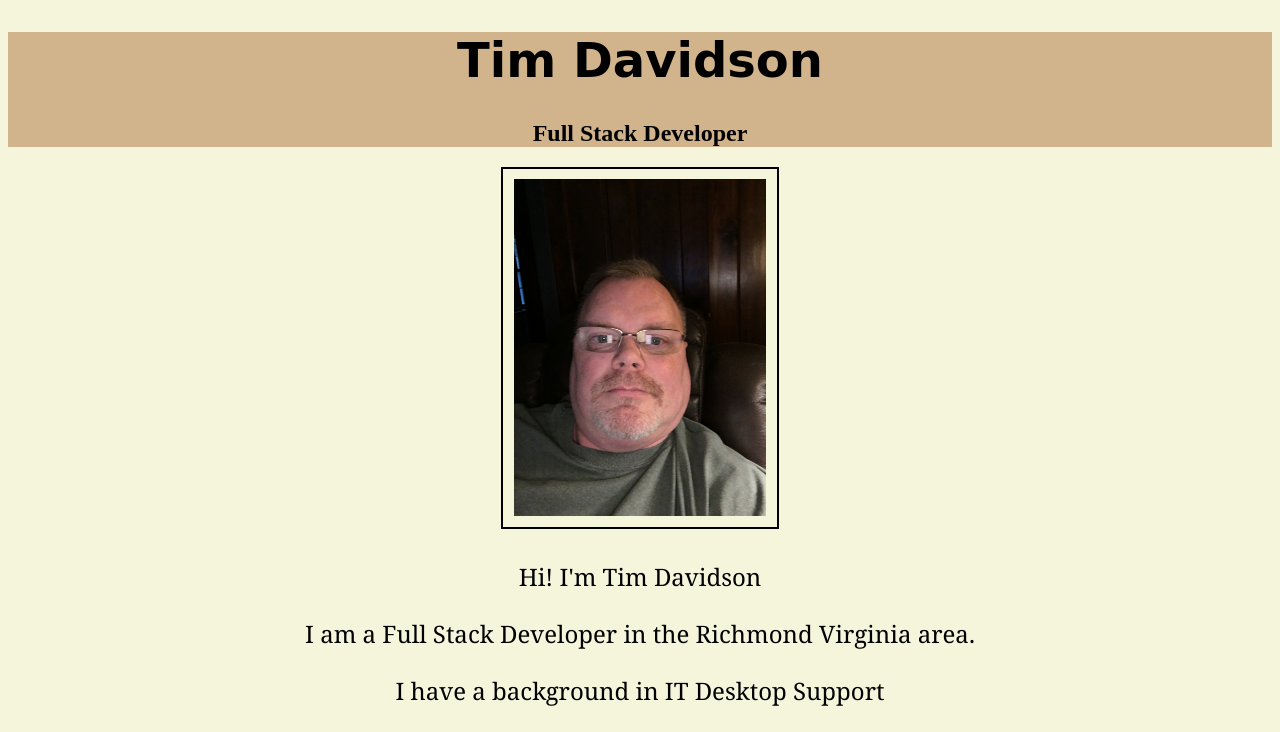
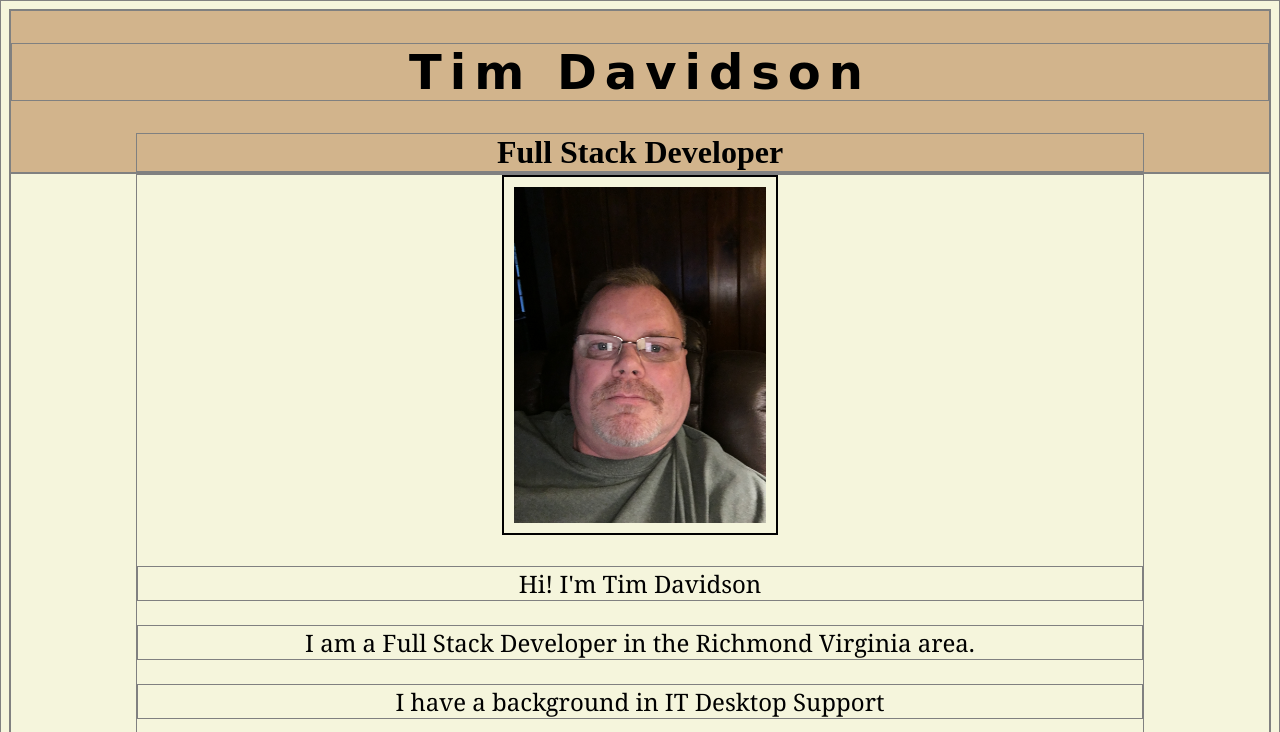
Before and after one commit to timdavidson2/portfolio, a plain HTML site: page index.html in a window 1280 px wide. Shown: the top 732 px of the page. Drawn offline with Linux system fonts and the light colour scheme.

Commit message:
set margins

```diff
--- a/style.css
+++ b/style.css
@@ -1,3 +1,6 @@
+*{
+    border: 1px solid grey;
+}
 
 body{
     background-color: beige;
@@ -6,12 +9,16 @@ header{
     background-color: tan;
 }
 h1{
+    letter-spacing: .5rem;
     text-align: center;
     font-family: cursive;
     font-size: 3rem;
 }
 h2{
     text-align: center;
+    width: 80%;
+    margin: auto;
+    font-size: 2rem;
 }
 img{
     width: 25%;
```
